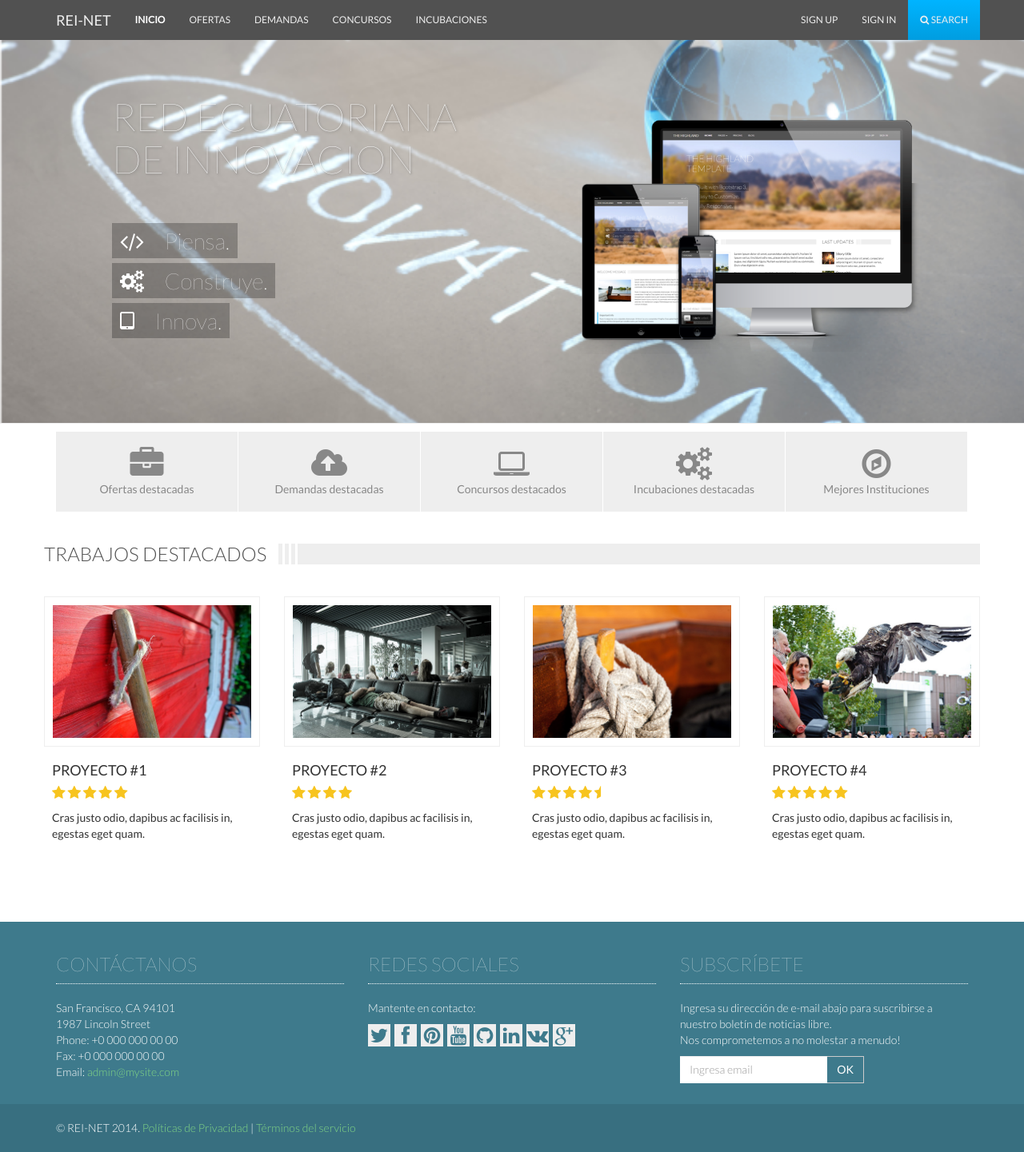
After one commit to FaustoMora/reinet, a Django app: template usuarios/templates/USUARIO_index.html in a window 1280 px wide. The commit adds this page. Shown: the whole page at 80% size. Run offline with Django 3.2, Linux system fonts and the light colour scheme; the template is opened without the code that fills it, so the values that code supplies are empty; some libraries are stand-ins or nearby versions.

Commit message:
pagina index e ingresar

```diff
--- a/reinet/settings.py
+++ b/reinet/settings.py
@@ -20,7 +20,7 @@ MANAGERS = ADMINS
 
 DATABASES = {
     'default': {
-        'ENGINE': 'mysql.connector.django',
+        'ENGINE': 'django.db.backends.mysql',
         'NAME': 'redinnovacion',
         'USER': 'root',
         'PASSWORD': '',
@@ -134,6 +134,7 @@ INSTALLED_APPS = (
     'django.contrib.staticfiles',
     'app',
     'concursoIncubacion',
+    'usuarios',
     # Uncomment the next line to enable the admin:
     # 'django.contrib.admin',
     # Uncomment the next line to enable admin documentation:
--- a/reinet/urls.py
+++ b/reinet/urls.py
@@ -3,8 +3,9 @@ Definition of urls for reinet.
 """
 
 from datetime import datetime
-from django.conf.urls import patterns, url
+from django.conf.urls import patterns, url, include
 from app.forms import BootstrapAuthenticationForm
+from usuarios.views import *
 
 # Uncomment the next lines to enable the admin:
 # from django.conf.urls import include
@@ -37,6 +38,7 @@ urlpatterns = patterns('',
         name='logout'),
 
     url(r'^incubaciones$','concursoIncubacion.views.homeIncubaciones',name='incubaciones'),
+    url(r'^',include('usuarios.urls')),
 
     # Uncomment the admin/doc line below to enable admin documentation:
     # url(r'^admin/doc/', include('django.contrib.admindocs.urls')),
--- a/templates/base.tpl.html
+++ b/templates/base.tpl.html
@@ -63,7 +63,7 @@
           <li class="dropdown hidden-sm">
             <a href="INCUBACION_inicio.html">INCUBACIONES </a>
           </li>
-          <li class="visible-xs"><a href="USUARIO_sign-in.html">Sign In</a></li>
+          <li class="visible-xs"><a href="{% url 'usuarios.views.ingresar' %}">Sign In</a></li>
           <li  class="visible-xs"><a href="#">Sign Out</a></li>
         </ul>
         <!-- Search form for extra small screens -->
@@ -77,7 +77,7 @@
           <!-- Sign in & Sign up -->
           {% block sigin %}
           <li id="sign-up" class="show"><a href="sign-up.html">Sign Up</a></li>
-          <li id="sign-in" class="show"><a href="#">Sign In</a></li>
+          <li id="sign-in" class="show"><a href="{% url 'usuarios.views.ingresar' %}">Sign In</a></li>
           {% endblock %}
           <!-- Search Button -->
           <li id="search">
--- /dev/null
+++ b/usuarios/templates/USUARIO_index.html
@@ -0,0 +1,263 @@
+    {% extends "base.tpl.html" %}
+{% block content %}
+
+  <!-- Showcase
+    ================ -->
+    <div id="wrap">
+      <div class="container">
+        <div class="row">
+          <div class="col-md-6 col-sm-12">
+            <h1 class="animated slideInDown">RED ECUATORIANA DE INNOVACION</h1>
+            <div class="list">
+              <ul>
+                <li class="animated slideInLeft first"><span><i class="fa fa fa-code"></i> Piensa.</span></li>
+                <li class="animated slideInLeft second"><span><i class="fa fa-cogs"></i> Construye.</span></li>
+                <li class="animated slideInLeft third"><span><i class="fa fa-tablet"></i> Innova.</span></li>
+              </ul>
+            </div>
+          </div>
+          <div class="col-md-6 hidden-sm hidden-xs">
+            <div class="showcase">
+              <img src="../static/img/iMac.png" alt="..." class="iMac animated fadeInDown">
+              <img src="../static/img/iPad.png" alt="..." class="iPad animated fadeInLeft">
+              <img src="../static/img/iPhone.png" alt="..." class="iPhone animated fadeInRight">
+            </div>
+          </div>
+        </div>
+      </div>
+    </div>
+    <div class="container">
+      <!-- Services
+        ================ -->
+      <div class="row">
+        <div class="col-md-12">
+          <div class="services">
+            <ul>
+                <li>
+                  <i class="fa fa-briefcase fa-3x"></i>
+                  <p>Ofertas destacadas<br /><a href="#">Action...</a></p>
+                </li>
+                <li>
+                  <i class="fa fa-cloud-upload fa-3x"></i>
+                  <p>Demandas destacadas<br /><a href="#">Action...</a></p>
+                </li>
+                <li>
+                  <i class="fa fa-laptop fa-3x"></i>
+                  <p>Concursos destacados<br /><a href="#">Action...</a></p>
+                </li>
+                <li>
+                  <i class="fa fa-gears fa-3x"></i>
+                  <p>Incubaciones destacadas<br /><a href="#">Action...</a></p>
+                </li>
+
+                <li>
+                  <i class="fa fa-compass fa-3x"></i>
+                  <p>Mejores Instituciones<br /><a href="#">Action...</a></p>
+                </li>
+
+            </ul>
+            <div class="clearfix"></div>
+          </div>
+        </div>
+      </div>
+      <div class="row">
+        <!-- Welcome message
+            ================= -->
+<!--
+        <div class="col-md-8">
+        <div class="block-header">
+          <h2>
+            <span class="title">Welcome Message</span><span class="decoration"></span><span class="decoration"></span><span class="decoration"></span>
+          </h2>
+        </div>
+          <img src="img/about.jpg" class="img-about img-responsive" alt="About">
+          <p>
+            Lorem ipsum dolor sit amet, consectetur adipiscing elit.
+            Nullam id ipsum varius, tincidunt odio nec, placerat enim.
+            Sed sit amet auctor augue, nec dignissim ligula.
+            Nullam euismod quis odio eu commodo. Duis vitae dignissim eros.
+            <br /><br />
+            Nunc in neque nec arcu vulputate ullamcorper. Ut id orci ac arcu consectetur fringilla.
+            Class aptent taciti sociosqu ad litora torquent per conubia nostra, per inceptos himenaeos.
+            Duis hendrerit enim id arcu lacinia, id commodo ante semper.
+            Sed vel ante nec nisi vestibulum congue. Pellentesque non lacus in tortor rutrum tristique.
+          </p>
+          <div class="info-board info-board-blue">
+            <h4>Important info</h4>
+            <p>Nunc in neque nec arcu vulputate ullamcorper. Ut id orci ac arcu consectetur fringilla. Class aptent taciti sociosqu ad litora torquent per conubia nostra, per inceptos himenaeos.</p>
+          </div>
+        </div>
+-->
+<!--
+         Last updated
+            ==================
+        <div class="col-md-4">
+        <div class="block-header">
+          <h2>
+            <span class="title">Last Updates</span><span class="decoration"></span><span class="decoration"></span><span class="decoration"></span>
+          </h2>
+        </div>
+        <ul class="nav nav-tabs">
+          <li class="active"><a href="#blog" data-toggle="tab">Blog</a></li>
+          <li><a href="#comments" data-toggle="tab">Comments</a></li>
+          <li><a href="#events" data-toggle="tab">Events</a></li>
+        </ul>
+        <div class="tab-content">
+          <div class="tab-pane active" id="blog">
+            <div class="media">
+              <a class="pull-left" href="#">
+                <img class="media-object" src="img/blog-1.jpg" alt="Blog Message">
+              </a>
+              <div class="media-body">
+                <h4 class="media-heading"><a href="#">Story title</a></h4>
+                Lorem ipsum dolor sit amet, consectetur adipiscing elit. Nullam id ipsum varius, tincidunt odio nec, placerat enim.
+              </div>
+            </div>
+            <div class="media">
+              <a class="pull-left" href="#">
+                <img class="media-object" src="img/blog-2.jpg" alt="Blog Message">
+              </a>
+              <div class="media-body">
+                <h4 class="media-heading"><a href="#">Story title</a></h4>
+                Lorem ipsum dolor sit amet, consectetur adipiscing elit. Nullam id ipsum varius, tincidunt odio nec, placerat enim.
+              </div>
+            </div>
+            <div class="media">
+              <a class="pull-left" href="#">
+                <img class="media-object" src="img/blog-3.jpg" alt="Blog Message">
+              </a>
+              <div class="media-body">
+                <h4 class="media-heading"><a href="#">Story title</a></h4>
+                Lorem ipsum dolor sit amet, consectetur adipiscing elit. Nullam id ipsum varius, tincidunt odio nec, placerat enim.
+              </div>
+            </div>
+            <a href="#" class="read-more">Read more stories...</a>
+          </div>
+          <div class="tab-pane" id="comments">
+            <div class="media">
+              <a class="pull-left" href="#">
+                <img class="media-object" src="img/face1.jpg" alt="Blog Message">
+              </a>
+              <div class="media-body">
+                <a href="#">Alex Smith</a> <span class="text-muted">20 minutes ago</span>
+                <p>Lorem ipsum dolor sit amet, consectetur adipiscing elit. Nullam id ipsum varius...</p>
+              </div>
+            </div>
+            <div class="media">
+              <a class="pull-left" href="#">
+                <img class="media-object" src="img/face2.jpg" alt="Blog Message">
+              </a>
+              <div class="media-body">
+                <a href="#">Dan Smith</a> <span class="text-muted">1 hour ago</span>
+                <p>Lorem ipsum dolor sit amet, consectetur adipiscing elit. Nullam id ipsum varius...</p>
+              </div>
+            </div>
+            <div class="media">
+              <a class="pull-left" href="#">
+                <img class="media-object" src="img/face3.jpg" alt="Blog Message">
+              </a>
+              <div class="media-body">
+                <a href="#">David Smith</a> <span class="text-muted">11/10/2013</span>
+                <p>Lorem ipsum dolor sit amet, consectetur adipiscing elit. Nullam id ipsum varius...</p>
+              </div>
+            </div>
+          </div>
+          <div class="tab-pane" id="events">
+            <h5>Moblie Web+DevCon San Francisco 2014 <small>January 28, 2014</small></h5>
+            <p class="text-muted"><i class="fa fa-map-marker"></i> Kuala Lumpur, Malaysia</p>
+            <hr>
+            <h5>2013 The 2nd International Conference on Information and Intelligent Computing(ICIIC 2013) <small>December 29, 2013</small></h5>
+            <p class="text-muted"><i class="fa fa-map-marker"></i> San Francisco, California, United States</p>
+            <hr>
+            <h5>International Conference on Cloud Computing and eGovernances 2014 <small>November 20, 2013</small></h5>
+            <p class="text-muted"><i class="fa fa-map-marker"></i> Saigon, Ho Chi Minh, Vietnam</p>
+          </div>
+        </div>
+        </div>
+      </div>
+-->
+
+
+          <!-- Recent Works
+        =================== -->
+      <div class="row">
+        <div class="col-md-12 block-header">
+          <h2>
+            <span class="title">Trabajos destacados</span><span class="decoration"></span><span class="decoration"></span><span class="decoration"></span>
+          </h2>
+        </div>
+      </div>
+      <div class="row">
+        <div class="col-md-3 col-sm-6">
+          <div class="thumbnail">
+            <img src="../static/img/works1.jpg" class="img-responsive" alt="...">
+            <div class="visit"><a href="#"><i class="fa fa-question-circle"></i> M&aacute;s detalles...</a></div>
+            <div class="caption">
+              <h4>Proyecto #1</h4>
+                <div class="rating">
+                  <i class="fa fa-star"></i>
+                  <i class="fa fa-star"></i>
+                  <i class="fa fa-star"></i>
+                  <i class="fa fa-star"></i>
+                  <i class="fa fa-star"></i>
+                </div>
+              <p>Cras justo odio, dapibus ac facilisis in, egestas eget quam.</p>
+            </div>
+          </div>
+        </div>
+        <div class="col-md-3 col-sm-6">
+          <div class="thumbnail">
+            <img src="../static/img/works2.jpg" class="img-responsive" alt="...">
+            <div class="visit"><a href="#"><i class="fa fa-question-circle"></i> More details...</a></div>
+            <div class="caption">
+              <h4>Proyecto #2</h4>
+                <div class="rating">
+                  <i class="fa fa-star"></i>
+                  <i class="fa fa-star"></i>
+                  <i class="fa fa-star"></i>
+                  <i class="fa fa-star"></i>
+                </div>
+              <p>Cras justo odio, dapibus ac facilisis in, egestas eget quam.</p>
+            </div>
+          </div>
+        </div>
+        <div class="clearfix visible-sm"></div>
+        <div class="col-md-3 col-sm-6">
+          <div class="thumbnail">
+            <img src="../static/img/works3.jpg" class="img-responsive" alt="...">
+            <div class="visit"><a href="#"><i class="fa fa-question-circle"></i> More details...</a></div>
+            <div class="caption">
+              <h4>Proyecto #3</h4>
+                <div class="rating">
+                  <i class="fa fa-star"></i>
+                  <i class="fa fa-star"></i>
+                  <i class="fa fa-star"></i>
+                  <i class="fa fa-star"></i>
+                  <i class="fa fa-star-half"></i>
+                </div>
+              <p>Cras justo odio, dapibus ac facilisis in, egestas eget quam.</p>
+            </div>
+          </div>
+        </div>
+        <div class="col-md-3 col-sm-6">
+          <div class="thumbnail">
+            <img src="../static/img/works4.jpg" class="img-responsive" alt="...">
+            <div class="visit"><a href="#"><i class="fa fa-question-circle"></i> More details...</a></div>
+            <div class="caption">
+              <h4>Proyecto #4</h4>
+                <div class="rating">
+                  <i class="fa fa-star"></i>
+                  <i class="fa fa-star"></i>
+                  <i class="fa fa-star"></i>
+                  <i class="fa fa-star"></i>
+                  <i class="fa fa-star"></i>
+                </div>
+              <p>Cras justo odio, dapibus ac facilisis in, egestas eget quam.</p>
+            </div>
+          </div>
+        </div>
+      </div>
+    </div>
+  </div>
+
+{% endblock %}
--- /dev/null
+++ b/usuarios/templates/loginPrueba.html
@@ -0,0 +1,6 @@
+{% extends "base.tpl.html" %}
+{% block content %}
+
+
+
+{% endblock %}
--- a/usuarios/urls.py
+++ b/usuarios/urls.py
@@ -0,0 +1,12 @@
+
+from django.conf.urls.defaults import *
+from datetime import datetime
+from django.conf.urls import patterns, url
+from app.forms import BootstrapAuthenticationForm
+from views import *
+
+urlpatterns = patterns('',
+
+    url(r'^index[/]?$',index,name='index'),
+        url(r'^ingresar[/]?$',ingresar,name='index'),
+)
```
Also changed, not shown: usuarios/templates/USUARIO_sign-in.html (added, +74 -0 lines), usuarios/views.py (+8 -0 lines).
